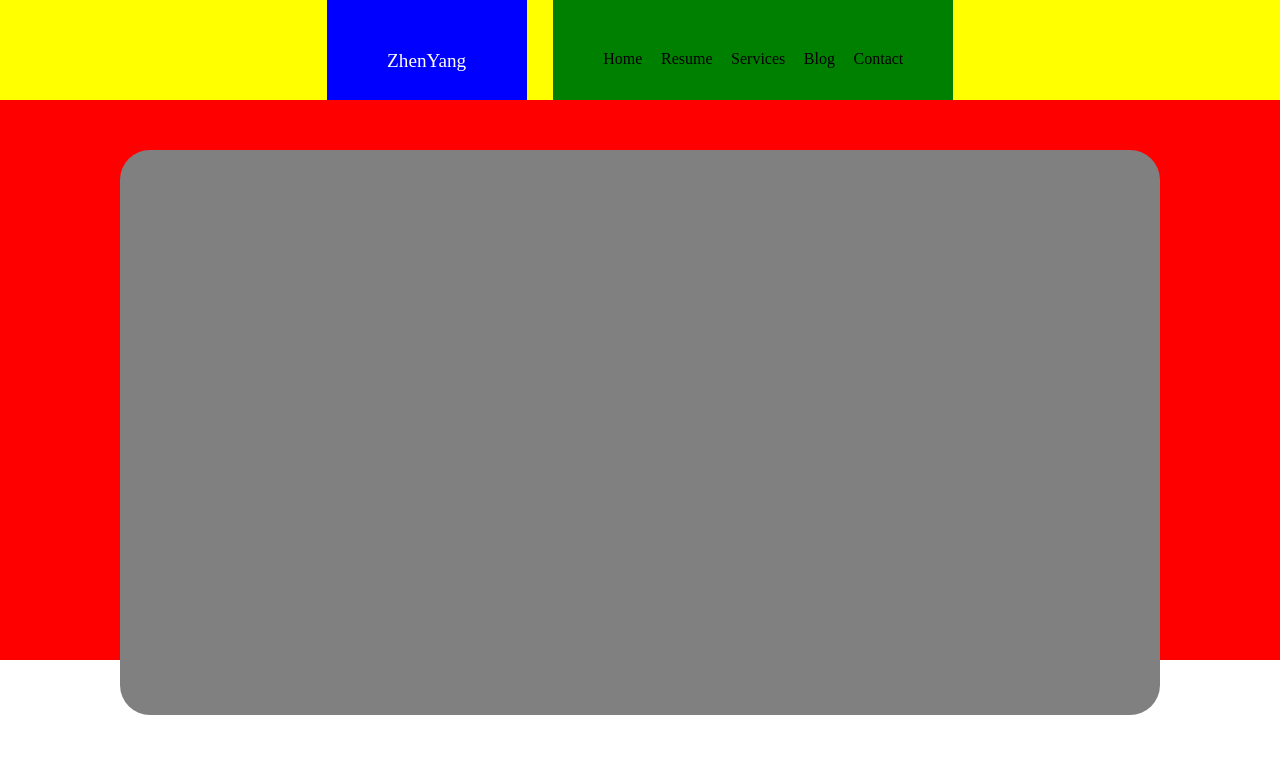
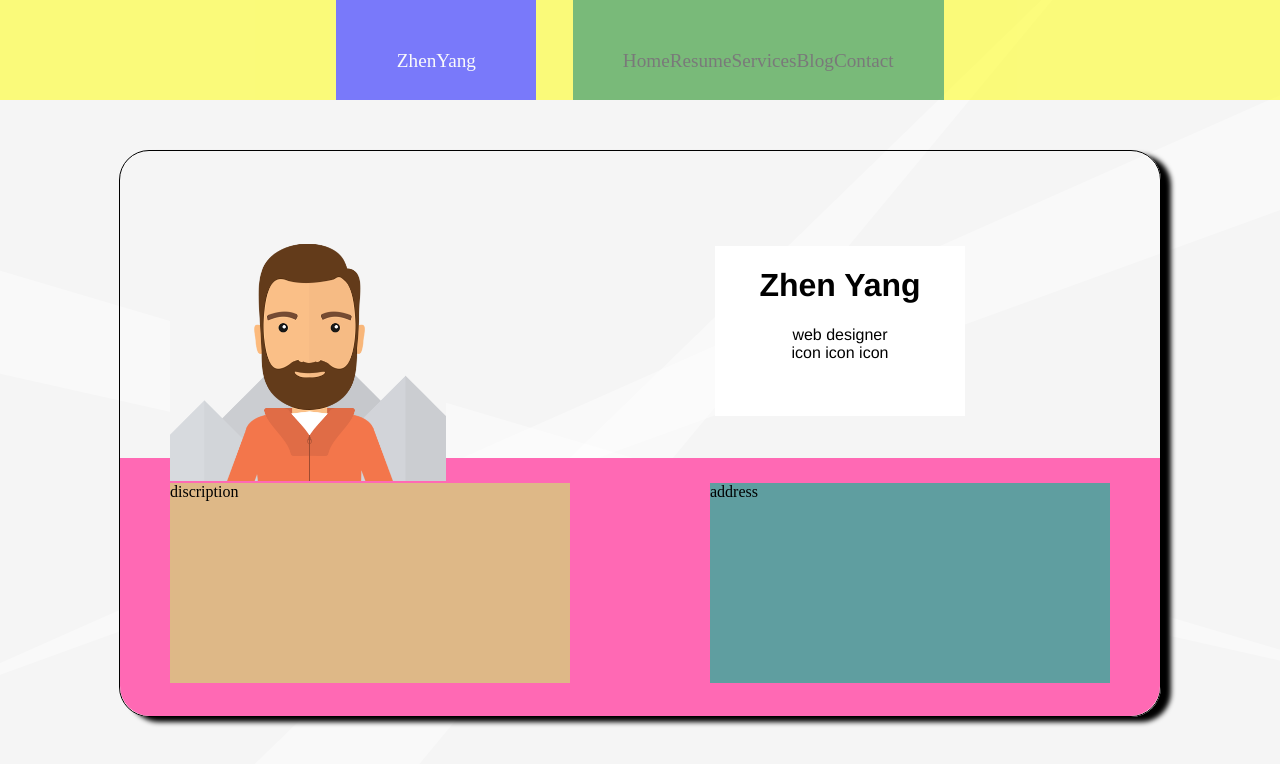
Before and after one commit to 13146939zhenyang/resume, a plain HTML site: page index.html in a window 1280 px wide. Drawn offline with Linux system fonts and the light colour scheme.

Commit message:
add background img

```diff
--- a/assets/style.css
+++ b/assets/style.css
@@ -48,9 +48,13 @@
           .mainPage {
             display: none;
             height: 100vh;
+            background-color: #f5f5f5;
+            background-image: url(./main_bg.png);
+            background-position: center center;
           }
           .mainPage--navbar{
               background: yellow;
+              opacity: 0.5;
               position: sticky;
               height: 100px;
               display: flex;
@@ -70,15 +74,18 @@
           .mainPage--navbar--nameTitle--navItem{
               background: green;
               margin-right:300px;
+              /* padding:100px; */
               padding: 50px;
-              width:300px;
+              /* width:300px; */
               flex-grow:0;
               flex-shrink:0;
               display:flex;
-              justify-content: space-between;
+              justify-content: space-around;
+              font-size: larger;
+
         }
           .mainPage--container{
-              background:red;
+              /* background:red; */
               margin-top: 0px;
               height:70vh;
               width: 100%;
@@ -86,11 +93,75 @@
               flex-direction: row;
               flex-wrap: nowrap;
               justify-content: center;
+
           }
           .mainPage--container--homePage{
               border-radius: 30px;
               height: 565px;
               width: 1040px;
-              background: gray;
+              /* background: gray; */
               margin-top: 50px;
+              position: relative;
+              box-shadow: 10px 5px 5px black;
+              border: solid 1px;
           }
+.uppart{
+  /* background-color: greenyellow; */
+  height: 307px;
+  border-top-left-radius: 30px;
+  border-top-right-radius: 30px;
+}
+.downpart{
+  background-color: hotpink;
+  height: 258px;
+  border-bottom-left-radius: 30px;
+  border-bottom-right-radius: 30px;
+  display: flex;
+  justify-content: space-evenly;
+  position: relative;
+}
+.photo{
+  /* background-color: blue; */
+  background-image: url(./photo.png);
+  background-size: cover;
+  height: 280px;
+  width: 276px;
+  position: absolute;
+  top: 50px;
+  left: 50px;
+}
+.photo:hover{
+  box-shadow: 0px 3px 8px 0px rgba(0,0,0,0.1);
+  margin-top: -10px;
+  transition: all ease 0.5s;
+}
+.title{
+  background-color: white;
+  height: 170px;
+  width: 250px;
+  position: absolute;
+  top: 95px;
+  right: 195px;
+  text-align: center;
+  font-family: 'Franklin Gothic Medium', 'Arial Narrow', Arial, sans-serif;
+}
+.description{
+  background-color: burlywood;
+  width:400px;
+  height:200px;
+  top: 25px;
+  left: 50px;
+  position: absolute;
+
+}
+.address{
+  background-color: cadetblue;
+  width: 400px;
+  height: 200px;
+  right: 50px;
+  top: 25px;
+  position: absolute;
+}
+.title-name{
+
+}
--- a/index.html
+++ b/index.html
@@ -5,7 +5,7 @@
     <meta name="viewport" content="width=device-width, initial-scale=1.0">
     <link rel="stylesheet" href="assets/style.css">
     <script src="assets/loading.js"></script>
-    <title>Document</title>
+    <title>Zhen Yang</title>
 
 </head>
 <body onload="myFunction()" style="margin:0;">
@@ -20,9 +20,25 @@
                 <div class="mainPage--navbar--nameTitle--navItem--blog">Blog</div>
                 <div class="mainPage--navbar--nameTitle--navItem--contact">Contact</div>
             </div>
-        </div>
+    </div>
         <div class="mainPage--container">
             <div class="mainPage--container--homePage">
+                <div class="uppart">
+                    <div class="title">
+                        <div class="title-name">
+                            <h1>Zhen Yang</h1>
+                        </div>
+                        <div>web designer</div>
+                        <div class="social-link">
+                            icon icon icon
+                        </div>
+                    </div>
+                </div>
+                <div class="downpart">
+                    <div class="description">discription</div>
+                    <div class="address">address</div>
+                </div>
+                <div class="photo"></div>
             </div>
         </div>
     </div>
```
Also changed, not shown: assets/main_bg.png (added), assets/photo.png (added), 1 other file.
